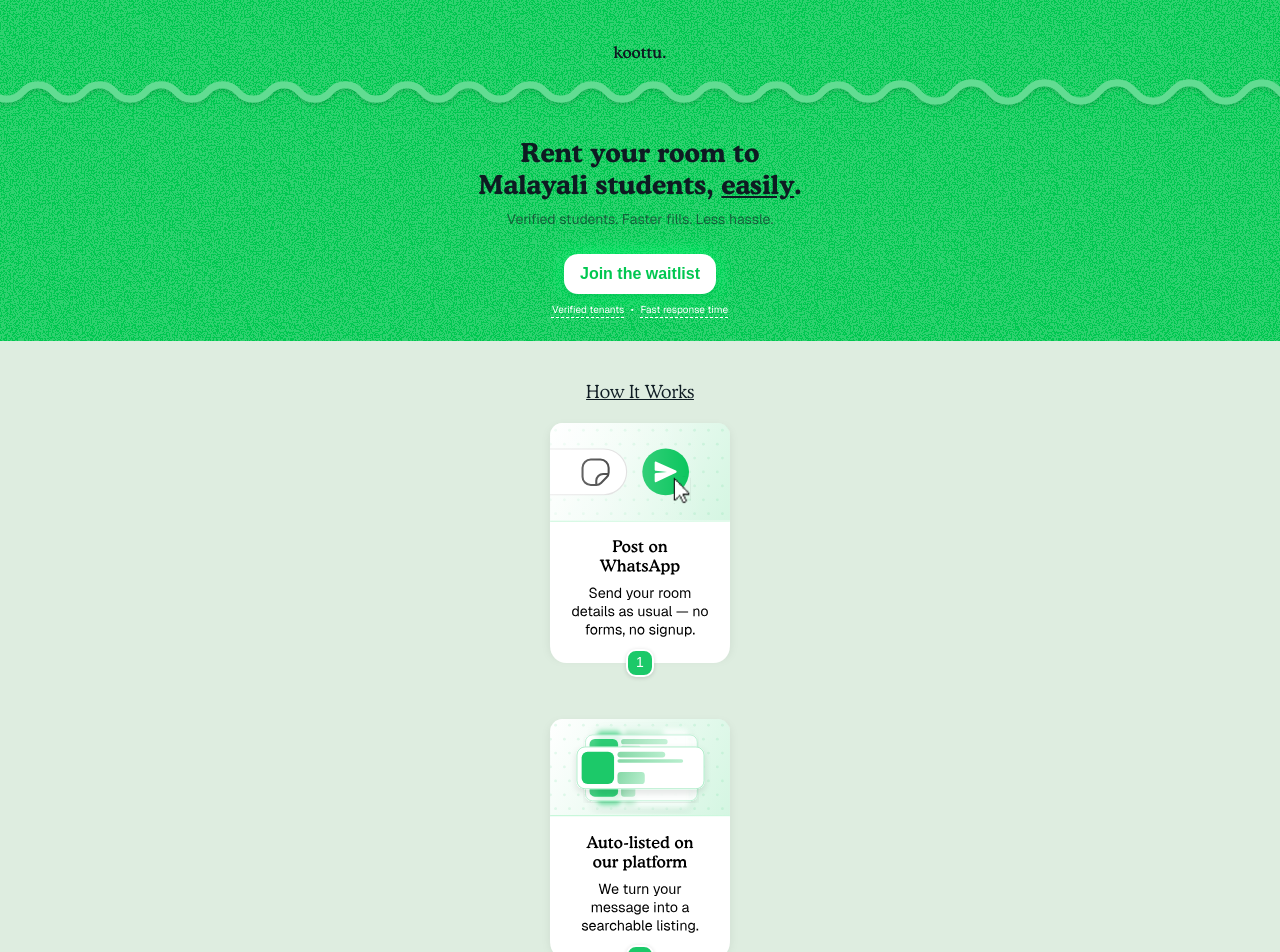
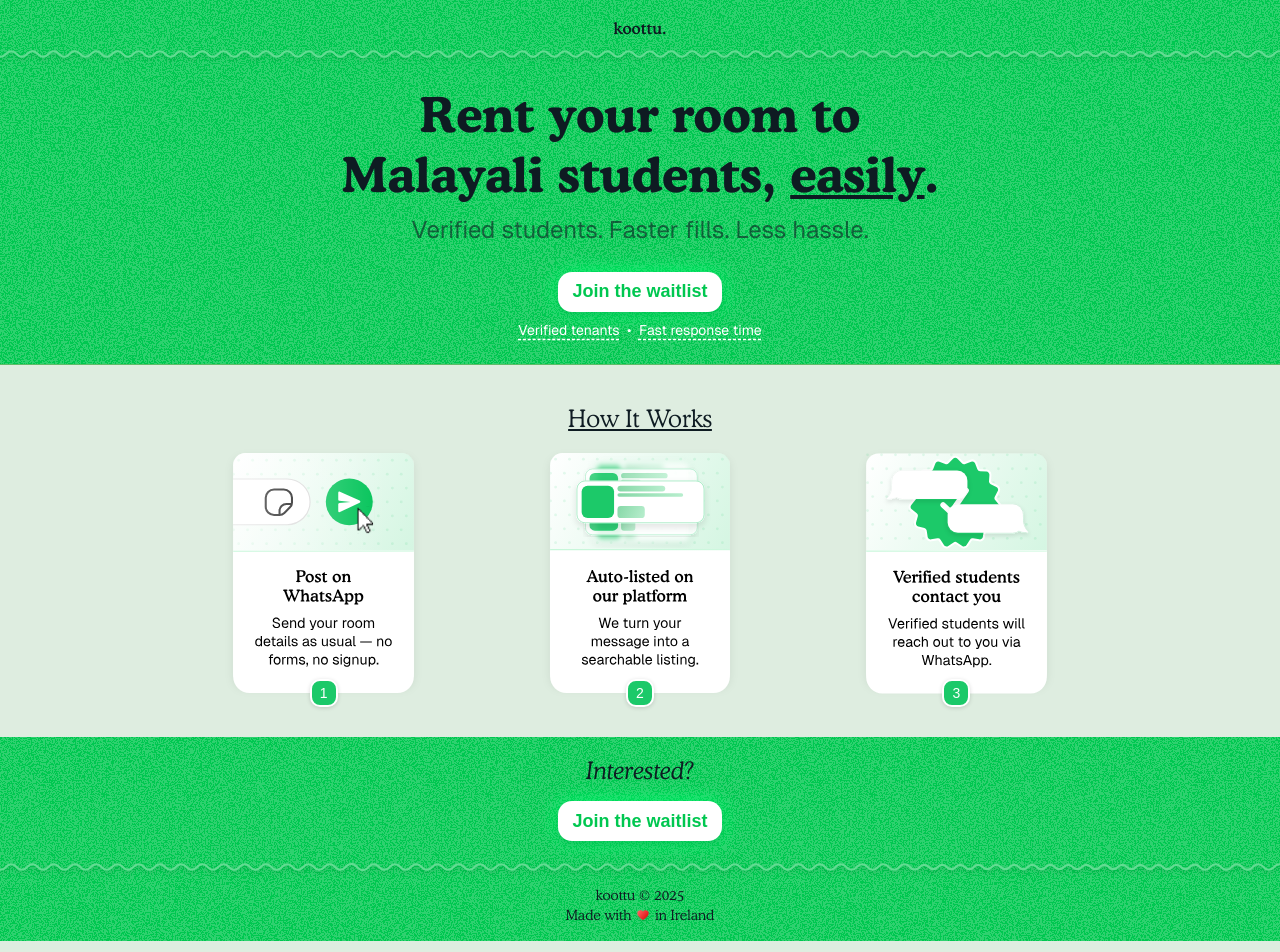
Before and after one commit to jithinsabumec/koottu-landing-page, a Next.js app: page / in a window 1280 px wide. Shown: the top 952 px of the page. Built offline with nearby package versions, Linux system fonts and the light colour scheme; a web font is replaced by a local one.

Commit message:
desktop view

```diff
--- a/app/page.tsx
+++ b/app/page.tsx
@@ -13,24 +13,36 @@ export default function Home() {
   return (
     <main className="flex min-h-screen flex-col items-center" style={{backgroundColor: '#66BB6A'}}>
       <div className="w-full bg-[url('/assets/bg.svg')] bg-cover bg-center bg-no-repeat flex flex-col items-center justify-start px-4 pb-6">
-        <h1 className="text-base text-center font-cooper font-medium pt-10" style={{color: '#0E1B22'}}>koottu.</h1>
+        <h1 className="text-base text-center font-cooper font-medium pt-4" style={{color: '#0E1B22'}}>koottu.</h1>
+        {/* Mobile/Tablet zig-zag line (top) */}
         <Image
           src="/assets/zig-zag.svg"
           alt="Zigzag Line"
           width={1920}
           height={1080}
           priority
-          className="mt-2 mb-6 align-center scale-109"
+          className="mt-2 mb-6 align-center scale-109 lg:hidden"
           style={{filter: 'drop-shadow(0 2px 2px rgba(0, 0, 0, 0.15))'}}
         />
-        <p className="text-[26px] font-cooper font-bold text-center leading-tight mb-2" style={{color: '#0E1B22'}}>
+
+        {/* Desktop zig-zag line (top) */}
+        <Image
+          src="/assets/zigzag-desktop.svg"
+          alt="Zigzag Line Desktop"
+          width={1920}
+          height={1080}
+          priority
+          className="mt-2 mb-6 align-center scale-109 hidden lg:block"
+          style={{filter: 'drop-shadow(0 2px 2px rgba(0, 0, 0, 0.15))'}}
+        />
+        <p className="text-[26px] lg:text-[48px] font-cooper font-bold text-center leading-tight mb-2" style={{color: '#0E1B22'}}>
           Rent your room to <br />
           Malayali students, <span className="font-cooper font-bold underline">easily</span>.
         </p>
-        <p className="text-[14px] text-center opacity-60 geist-regular" style={{color: '#0E1B22'}}>
+        <p className="text-[14px] lg:text-[24px] text-center opacity-60 geist-regular" style={{color: '#0E1B22'}}>
           Verified students. Faster fills. Less hassle.
         </p>
-        <p className="w-38 h-10 bg-white text-base font-geist-semibold transition duration-300 flex items-center justify-center mt-6 mb-2 cursor-pointer"
+        <p className="w-38 lg:w-41 h-10 bg-white text-base lg:text-[18px] font-geist-semibold transition duration-300 flex items-center justify-center mt-6 mb-2 cursor-pointer"
            style={{
              color: '#00C750',
              borderRadius: '14px',
@@ -40,13 +52,13 @@ export default function Home() {
         >
           Join the waitlist
         </p>
-        <p className="text-center text-[10px] text-white font-geist">
+        <p className="text-center text-[10px] lg:text-[14px] text-white font-geist">
           <span className="dashed-underline mr-1">Verified tenants</span> <span className="mx-0.2">•</span> <span className="dashed-underline ml-1">Fast response time</span>
         </p>
       </div>
-      <div className="w-full flex flex-col items-center py-10 px-4" style={{backgroundColor: '#DEEDE0'}}>
-        <h2 className="text-3xl font-cooper font-light mb-4 text-[18px] underline" style={{color: '#0E1B22'}}>How It Works</h2>
-        <div className="flex flex-col items-center text-center gap-6 pb-4">
+      <div className="w-full flex flex-col items-center pt-10  px-4" style={{backgroundColor: '#DEEDE0'}}>
+        <h2 className="text-3xl font-cooper font-light mb-4 text-[18px] lg:text-[24px] underline" style={{color: '#0E1B22'}}>How It Works</h2>
+        <div className="flex flex-col lg:flex-row items-center text-center lg:gap-30 gap-6 pb-4">
           <div className="relative w-full flex justify-center pb-6">
             <Image
               src="/assets/1.svg"
@@ -80,9 +92,9 @@ export default function Home() {
         </div>
       </div>
 
-      <div className="w-full bg-[url('/assets/bg.svg')] bg-cover bg-center bg-no-repeat flex flex-col items-center justify-start px-4 pb-6">
-        <h3 className="text-[18px] font-cooper font-light italic text-[#0E1B22] pt-[18px]">Interested?</h3>
-        <p className="w-38 h-10 bg-white text-base font-geist-semibold transition duration-300 flex items-center justify-center mt-3 mb-4 cursor-pointer"
+      <div className="w-full bg-[url('/assets/bg.svg')] bg-cover bg-center bg-no-repeat flex flex-col items-center justify-start px-4 pb-6 lg:pb-4">
+        <h3 className="text-[18px] lg:text-[24px] font-cooper font-light italic text-[#0E1B22] pt-4">Interested?</h3>
+        <p className="w-38 lg:w-41 h-10 bg-white text-base lg:text-[18px] font-geist-semibold transition duration-300 flex items-center justify-center mt-3 mb-4 lg:mb-5 cursor-pointer"
            style={{
              color: '#00C750',
              borderRadius: '14px',
@@ -92,17 +104,29 @@ export default function Home() {
         >
           Join the waitlist
         </p>
+        {/* Mobile/Tablet zig-zag line */}
         <Image
           src="/assets/zig-zag.svg"
           alt="Zigzag Line"
           width={1920}
           height={1080}
           priority
-          className="scale-109"
+          className="scale-109 lg:hidden"
+          style={{filter: 'drop-shadow(0 2px 2px rgba(0, 0, 0, 0.15))', stroke: '#ffffff'}}
+        />
+
+        {/* Desktop zig-zag line */}
+        <Image
+          src="/assets/zigzag-desktop.svg"
+          alt="Zigzag Line Desktop"
+          width={1920}
+          height={1080}
+          priority
+          className="scale-109 hidden lg:block"
           style={{filter: 'drop-shadow(0 2px 2px rgba(0, 0, 0, 0.15))', stroke: '#ffffff'}}
         />
         <p className="text-sm text-[#0E1B22] font-cooper font-light mt-3">koottu © 2025</p>
-        <p className="text-sm text-[#0E1B22] font-cooper font-light flex items-center gap-1 mb-4">Made with <Image src="/assets/love.svg" alt="love" width={16} height={16} className="w-4 h-4 inline-block pt-0.5" /> in Ireland</p>
+        <p className="text-sm text-[#0E1B22] font-cooper font-light flex items-center gap-1">Made with <Image src="/assets/love.svg" alt="love" width={16} height={16} className="w-4 h-4 inline-block pt-0.5" /> in Ireland</p>
       </div>
       {showPopup && <WaitlistPopup onClose={closePopup} />}
     </main>
```
Also changed, not shown: public/assets/zigzag-desktop.svg (added).
